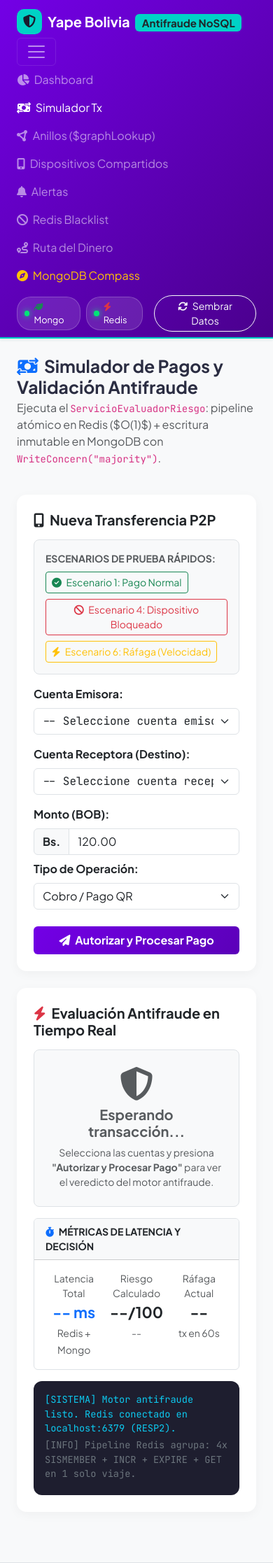
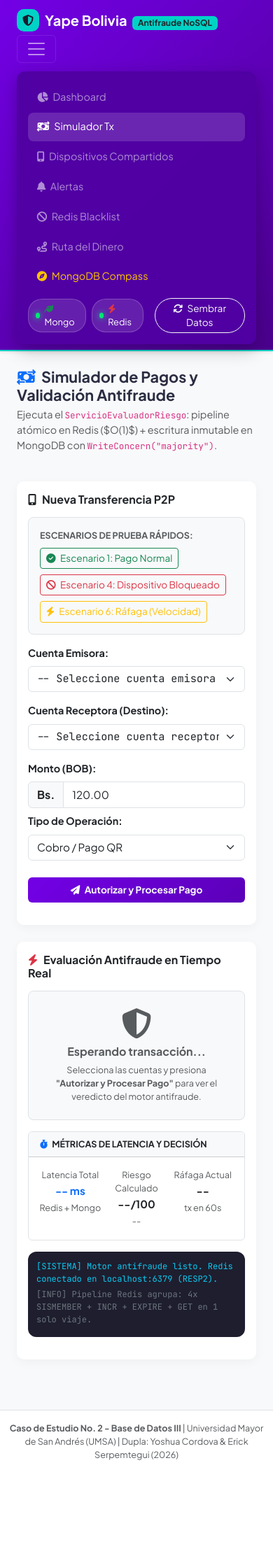
Before and after one commit to YoshGreen/PROYECTO-ANILLO-DE-FRAUDES-BOLIVIA, a Flask app: page /transferir in a window 390 px wide, after a click that opens the changed part. Shown: the top 2234 px of the page at 70% size. After the commit the page ends 2087 px from the top, so only its background shows below. Run offline with Flask 3, Linux system fonts and the light colour scheme; data that the repository does not hold is empty; some libraries are stand-ins or nearby versions.

Commit message:
Eliminar visualizador de grafo interactivo y enfocar interfaz en MongoDB y Redis

```diff
--- a/app.py
+++ b/app.py
@@ -71,10 +71,15 @@ def index():
 @app.route("/transferir")
 def transferir():
     bd = get_mongo_db()
-    # Obtenemos algunos usuarios normales y algunos de los anillos para facilitar pruebas en el formulario
-    usuarios_normales = list(bd.usuarios.find({"estado_cuenta": "ACTIVA"}).limit(15))
-    usuarios_anillo = list(bd.usuarios.find({"dispositivos.device_id": {"$regex": "^DEV-SHARED"}}).limit(10))
-    usuarios_bloqueados = list(bd.usuarios.find({"estado_cuenta": "BLOQUEADA"}).limit(5))
+    try:
+        usuarios_normales = list(bd.usuarios.find({"estado_cuenta": "ACTIVA"}).limit(15))
+        usuarios_anillo = list(bd.usuarios.find({"dispositivos.device_id": {"$regex": "^DEV-SHARED"}}).limit(10))
+        usuarios_bloqueados = list(bd.usuarios.find({"estado_cuenta": "BLOQUEADA"}).limit(5))
+    except Exception as e:
+        usuarios_normales = []
+        usuarios_anillo = []
+        usuarios_bloqueados = []
+        flash(f"Aviso de conexión MongoDB: {e}", "warning")
     return render_template("transferir.html",
                            usuarios_normales=usuarios_normales,
                            usuarios_anillo=usuarios_anillo,
@@ -82,14 +87,7 @@ def transferir():
 
 @app.route("/anillos")
 def anillos():
-    bd = get_mongo_db()
-    det = ServicioDetectorAnillos(bd)
-    try:
-        lista_anillos = det.detectar_todos_anillos()
-    except Exception as e:
-        lista_anillos = []
-        flash(f"Error al ejecutar detección de anillos: {e}", "danger")
-    return render_template("anillos.html", lista_anillos=lista_anillos)
+    return redirect(url_for("trazabilidad"))
 
 @app.route("/cuentas-fantasma")
 def cuentas_fantasma():
@@ -163,7 +161,11 @@ def listas_negras():
 @app.route("/trazabilidad")
 def trazabilidad():
     bd = get_mongo_db()
-    usuarios = list(bd.usuarios.find({}, {"nombre_completo": 1, "ci_documento": 1, "telefono_principal": 1}).limit(40))
+    try:
+        usuarios = list(bd.usuarios.find({}, {"nombre_completo": 1, "ci_documento": 1, "telefono_principal": 1}).limit(40))
+    except Exception as e:
+        usuarios = []
+        flash(f"Aviso de conexión MongoDB: {e}", "warning")
     return render_template("trazabilidad.html", usuarios=usuarios)
 
 @app.route("/compass-info")
@@ -263,52 +265,6 @@ def api_rehidratar():
     except Exception as e:
         return jsonify({"ok": False, "error": str(e)}), 500
 
-@app.route("/api/grafo-anillos")
-def api_grafo_anillos():
-    """Genera nodos y aristas en formato JSON compatible con Vis.js Network."""
-    bd = get_mongo_db()
-    det = ServicioDetectorAnillos(bd)
-    try:
-        anillos = det.detectar_todos_anillos()
-        nodes_dict = {}
-        edges_list = []
-
-        # Color palette
-        ring_colors = ["#e63946", "#f77f00", "#d62828", "#8338ec", "#3a86ff", "#06d6a0"]
-
-        for idx, a in enumerate(anillos):
-            color = ring_colors[idx % len(ring_colors)]
-            nodos = a["nodos"]
-            for n in nodos:
-                nid = n["id"]
-                if nid not in nodes_dict:
-                    nodes_dict[nid] = {
-                        "id": nid,
-                        "label": n["nombre"],
-                        "title": f"CI: {n['ci']}\nTel: {n['telefono']}\nDisp: {n['dispositivo']}\nEstado: {n['estado']}",
-                        "color": color if n["estado"] != "BLOQUEADA" else "#4a4e69",
-                        "shape": "dot",
-                        "size": 22
-                    }
-                else:
-                    nodes_dict[nid]["color"] = color
-
-            for i in range(len(nodos)):
-                from_id = nodos[i]["id"]
-                to_id = nodos[(i + 1) % len(nodos)]["id"]
-                edges_list.append({
-                    "from": from_id,
-                    "to": to_id,
-                    "arrows": "to",
-                    "color": {"color": color, "highlight": "#ff006e"},
-                    "width": 3,
-                    "label": f"Anillo {idx+1}"
-                })
-
-        return jsonify({"nodes": list(nodes_dict.values()), "edges": edges_list, "total_anillos": len(anillos)})
-    except Exception as e:
-        return jsonify({"error": str(e), "nodes": [], "edges": []}), 500
-
 @app.route("/api/ruta-dinero", methods=["POST"])
 def api_ruta_dinero():
     bd = get_mongo_db()
@@ -358,4 +314,4 @@ if __name__ == "__main__":
     print("  Base de Datos III - MongoDB & Redis (100% Local)")
     print("  Iniciando servidor web en: http://127.0.0.1:5000")
     print("=================================================================")
-    app.run(host="127.0.0.1", port=5000, debug=True)
+    app.run(host="127.0.0.1", port=5000, debug=False, use_reloader=False, threaded=True)
--- a/static/css/style.css
+++ b/static/css/style.css
@@ -181,15 +181,6 @@ code, pre, .font-mono {
     border: 1px solid #ffe082;
 }
 
-/* Graph container */
-#networkContainer {
-    width: 100%;
-    height: 520px;
-    border: 1px solid #e0e0e0;
-    border-radius: 12px;
-    background-color: #fafbff;
-}
-
 /* Live Simulation Terminal */
 .terminal-window {
     background-color: #1e1e2f;
@@ -199,9 +190,157 @@ code, pre, .font-mono {
     font-size: 0.85rem;
     max-height: 280px;
     overflow-y: auto;
+    word-break: break-word;
 }
 
 .terminal-line {
     margin-bottom: 4px;
     font-family: 'JetBrains Mono', monospace;
 }
+
+/* =========================================================================
+   SISTEMA DE DISEÑO RESPONSIVO (MOBILE, TABLET & DESKTOP)
+   ========================================================================= */
+
+/* Suavizado de desplazamiento táctil para tablas y preformateados */
+.table-responsive {
+    -webkit-overflow-scrolling: touch;
+    border-radius: 10px;
+}
+
+pre, code {
+    max-width: 100%;
+    word-break: break-word;
+}
+
+pre code {
+    white-space: pre;
+    word-break: normal;
+}
+
+/* Mejoras en select y controles en pantallas táctiles */
+.form-select, .form-control {
+    max-width: 100%;
+}
+
+@media (max-width: 768px) {
+    .form-select, .form-control {
+        font-size: 0.95rem;
+    }
+}
+
+/* Media Query: Tablets y Móviles (< 992px) */
+@media (max-width: 991.98px) {
+    .yape-navbar {
+        padding-top: 0.5rem;
+        padding-bottom: 0.5rem;
+    }
+
+    .navbar-collapse {
+        background: rgba(80, 0, 163, 0.98);
+        border-radius: 12px;
+        padding: 1rem;
+        margin-top: 0.75rem;
+        box-shadow: 0 8px 24px rgba(0, 0, 0, 0.25);
+    }
+
+    .navbar-nav .nav-link {
+        padding: 0.6rem 0.8rem;
+        border-radius: 8px;
+        margin-bottom: 2px;
+    }
+
+    .navbar-nav .nav-link:hover,
+    .navbar-nav .nav-link.active {
+        background-color: rgba(255, 255, 255, 0.15);
+    }
+
+    .card-metric {
+        padding: 1.25rem !important;
+        margin-bottom: 1rem;
+    }
+
+    .metric-icon-box {
+        width: 42px;
+        height: 42px;
+        font-size: 1.2rem;
+    }
+}
+
+/* Media Query: Móviles pequeños y medianos (< 576px) */
+@media (max-width: 575.98px) {
+    body {
+        font-size: 0.9rem;
+    }
+
+    h2 {
+        font-size: 1.35rem;
+    }
+
+    h3 {
+        font-size: 1.25rem;
+    }
+
+    h4 {
+        font-size: 1.1rem;
+    }
+
+    h5 {
+        font-size: 1rem;
+    }
+
+    .yape-logo-badge {
+        width: 32px;
+        height: 32px;
+        font-size: 1rem;
+    }
+
+    .card-metric {
+        padding: 1rem !important;
+        border-radius: 10px;
+    }
+
+    .table-custom th, .table-custom td {
+        padding: 0.5rem 0.5rem;
+        font-size: 0.8rem;
+    }
+
+    .badge {
+        font-size: 0.75rem;
+    }
+
+    .btn {
+        font-size: 0.85rem;
+    }
+
+    /* Ajuste para que las cajitas de 3 métricas no colapsen en teléfonos */
+    .row.text-center.g-2 > div {
+        padding-left: 3px;
+        padding-right: 3px;
+    }
+
+    .row.text-center.g-2 .p-3 {
+        padding: 0.6rem 0.3rem !important;
+    }
+
+    .row.text-center.g-2 h4 {
+        font-size: 0.95rem;
+    }
+
+    .row.text-center.g-2 code {
+        font-size: 0.68rem;
+        display: block;
+        word-break: break-all;
+    }
+
+    .terminal-window {
+        max-height: 220px;
+        font-size: 0.75rem;
+        padding: 0.75rem;
+    }
+
+    /* Modal full-screen friendly */
+    .modal-dialog {
+        margin: 0.5rem;
+    }
+}
--- a/templates/base.html
+++ b/templates/base.html
@@ -12,8 +12,6 @@
     <link rel="preconnect" href="https://fonts.googleapis.com">
     <link rel="preconnect" href="https://fonts.gstatic.com" crossorigin>
     <link href="https://fonts.googleapis.com/css2?family=Plus+Jakarta+Sans:wght@300;400;500;600;700;800&family=JetBrains+Mono:wght@400;500;700&display=swap" rel="stylesheet">
-    <!-- Vis.js Network for interactive graphs -->
-    <script type="text/javascript" src="https://unpkg.com/vis-network/standalone/umd/vis-network.min.js"></script>
     <!-- Custom CSS -->
     <link rel="stylesheet" href="{{ url_for('static', filename='css/style.css') }}">
     {% block extra_head %}{% endblock %}
@@ -45,11 +43,6 @@
                     <li class="nav-item">
                         <a class="nav-link {% if request.path == '/transferir' %}active{% endif %}" href="{{ url_for('transferir') }}">
                             <i class="fa-solid fa-money-bill-transfer me-1"></i> Simulador Tx
-                        </a>
-                    </li>
-                    <li class="nav-item">
-                        <a class="nav-link {% if request.path == '/anillos' %}active{% endif %}" href="{{ url_for('anillos') }}">
-                            <i class="fa-solid fa-circle-nodes me-1"></i> Anillos ($graphLookup)
                         </a>
                     </li>
                     <li class="nav-item">
```
Also changed, not shown: templates/anillos.html (deleted, +0 -185 lines), README.md.
